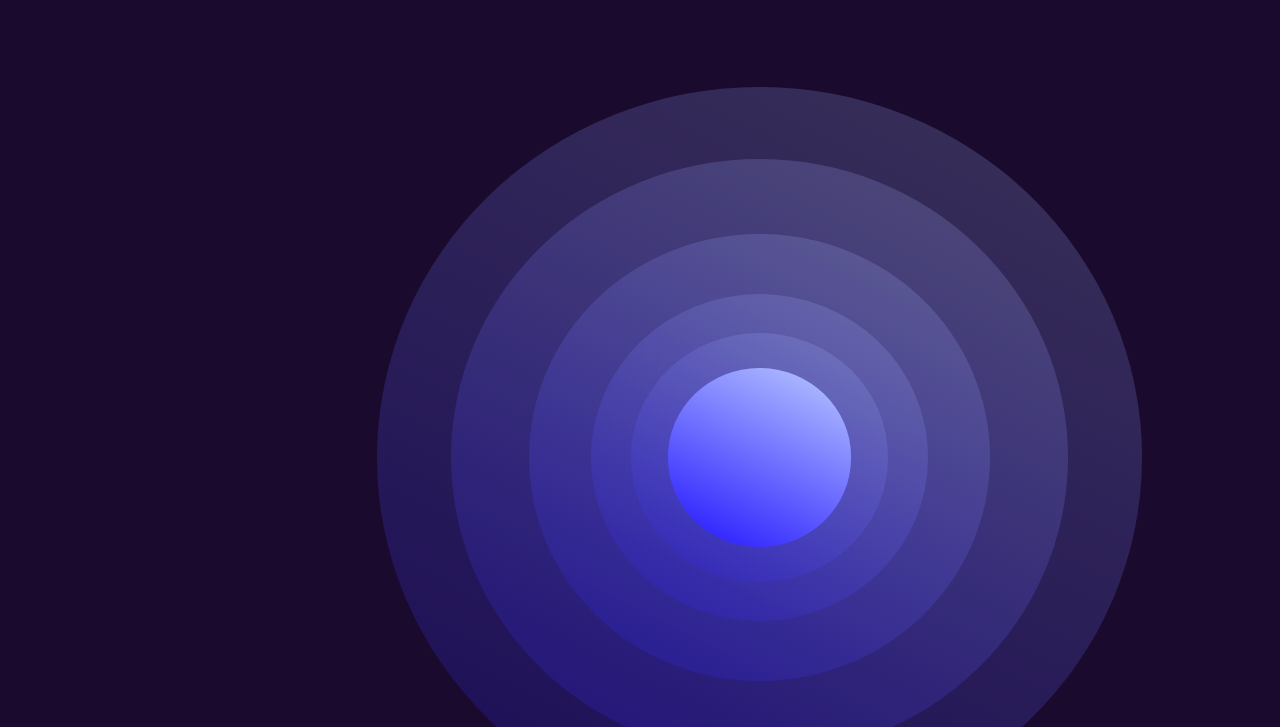
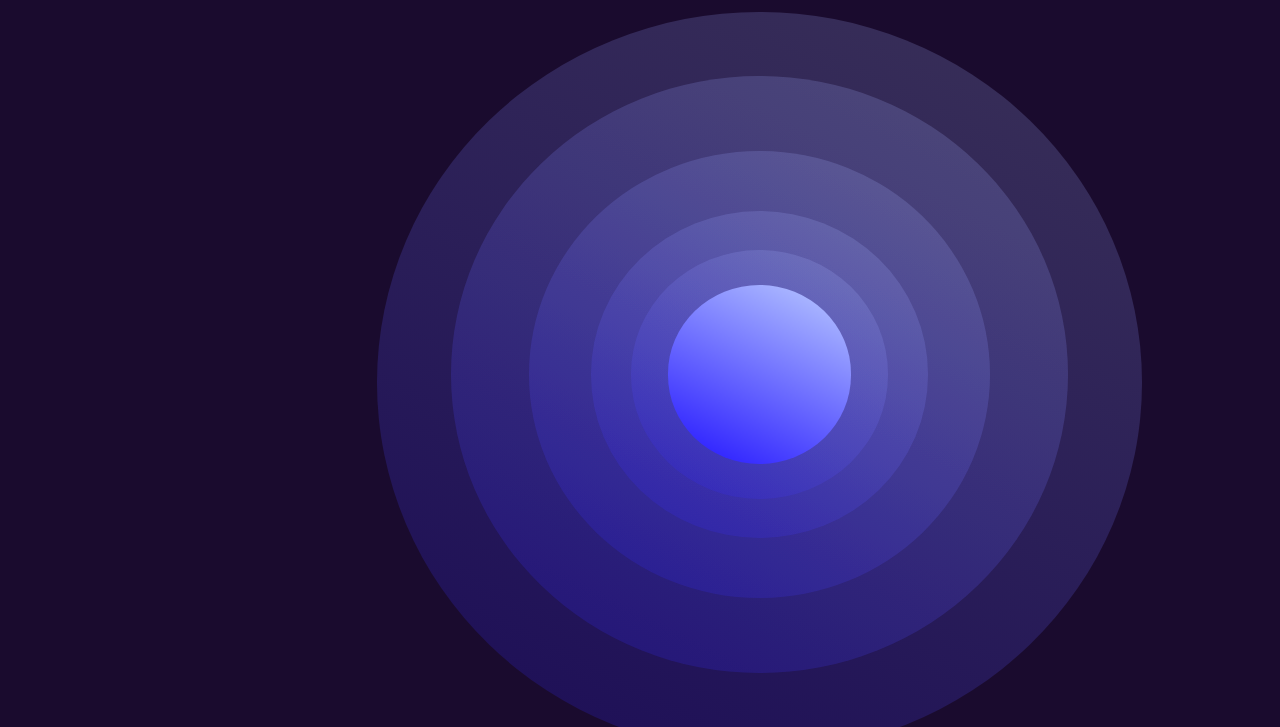
Before and after one commit to Anymoraes5/myPortfolio, a plain HTML site: page myPortfolio/index.htm in a window 1280 px wide. Shown: the part 73-800 px from the top of the page. Drawn offline with nearby package versions, Linux system fonts and the light colour scheme.

Commit message:
edit of footer

```diff
--- a/myPortfolio/css/style.css
+++ b/myPortfolio/css/style.css
@@ -9,11 +9,132 @@
 }
 body {
     background-color: #1a0b2e;
+    height: 150vh;
     /*background-image: linear-gradient(to bottom, #1a0b2e,#4b13bb,#8c52ff);
     background-attachment: fixed; */
 
 }
+.circles{
+    display: flex;
+    justify-content:center;
+    align-items: center;
+}
+.circulo1{
+    position: absolute;
+    border-radius: 50%;
+    width: 765px;
+    height: 741px;
+    left: 377px;
+    top: 85px;
 
+    display: flex;
+    justify-content: center;
+    align-items: center;
+
+}
+/*diferença*/
+.circulo2{
+     /* Ellipse 28 */
+
+     position: absolute;
+     top: 30%;
+     left: 50%;
+     border-radius: 50%;
+     width: 765px;
+     height: 741px;
+     left: 377px;
+     top: 85px;
+
+     background: linear-gradient(206.79deg, rgba(171, 184, 255, 0.2) 10.14%, rgba(53, 42, 255, 0.2) 86.96%);
+     display: flex;
+     justify-content: center;
+     align-items: center;
+}
+/*diferença de 77,85*/
+.circulo3{
+    /* Ellipse 30 */
+
+    position: absolute;
+    border-radius: 50%;
+    width: 616.53px;
+    height: 597.18px;
+    left: 451.21px;
+    top: 148.91px;
+
+    background: linear-gradient(206.79deg, rgba(171, 184, 255, 0.2) 10.14%, rgba(53, 42, 255, 0.2) 86.96%);
+    background-blend-mode: color-dodge;
+    display: flex;
+    justify-content: center;
+    align-items: center;
+}
+/*diferença de 77,85 left*/
+.circulo4{
+    /* Ellipse 29 */
+
+    position: absolute;
+    border-radius: 50%;
+    width: 460.81px;
+    height: 446.35px;
+    left: 529.09px;
+    top: 224.32px;
+
+    background: linear-gradient(206.79deg, rgba(171, 184, 255, 0.2) 10.14%, rgba(53, 42, 255, 0.2) 86.96%);
+    background-blend-mode: color-dodge;
+    display: flex;
+    justify-content: center;
+    align-items: center;
+}
+/*diferença de 61,57*/
+.circulo5{
+    /* Ellipse 27 */
+
+    position: absolute;
+    border-radius: 50%;
+    width: 337.69px;
+    height: 327.09px;
+    left: 590.66px;
+    top: 283.95px;
+
+    background: linear-gradient(206.79deg, rgba(171, 184, 255, 0.2) 10.14%, rgba(53, 42, 255, 0.2) 86.96%);
+    background-blend-mode: color-dodge;
+    display: flex;
+    justify-content: center;
+    align-items: center;
+}
+/* diferença de 40,74 left*/
+.circulo6{
+       /* Ellipse 26 */
+
+       position: absolute;
+       border-radius: 50%;
+       width: 256.21px;
+       height: 248.17px;
+       left: 631.4px;
+       top: 323.42px;
+
+       background: linear-gradient(206.79deg, rgba(171, 184, 255, 0.2) 10.14%, rgba(53, 42, 255, 0.2) 86.96%);
+       background-blend-mode: color-dodge;
+       display: flex;
+       justify-content: center;
+       align-items: center;
+}
+
+/*6 para 7 = difereça de 36,57 left*/
+.circulo7{
+        /* Ellipse 25 */
+
+        position: absolute;
+        border-radius: 50%;
+        width: 183.78px;
+        height: 178.02px;
+        left: 667.61px;
+        top: 358.49px;
+
+        background: linear-gradient(206.79deg, #ABB8FF 10.14%, #352AFF 86.96%);
+        display: flex;
+        justify-content: center;
+        align-items: center;
+}
 .bottons{
     color:aliceblue;
     font-size: 30px;
@@ -22,6 +143,7 @@ body {
 
     display: flex;
     justify-content: space-evenly;
+
     font-family: Share Tech Mono,'Segoe UI', Tahoma, Geneva, Verdana, sans-serif;
 
 }
@@ -41,125 +163,26 @@ body {
     background-color: aliceblue;
     color: #4b13bb;
 }
-.circles{
-    display: flex;
-    justify-content:center;
-    align-items: center;
-}
-.circulo1{
+.copyright{
+
     position: absolute;
-    border-radius: 50%;
-    width: 765px;
-    height: 741px;
-    left: 377px;
-    top: 160px;
+    top: 1300%;
+
+
+    color: aliceblue;
+    font-size: 50px;
+    font-family: Share Tech Mono,'Segoe UI', Tahoma, Geneva, Verdana, sans-serif;
 
     display: flex;
     justify-content: center;
-    align-items: center;
-
+    text-align: center;
 
 }
-/*diferença*/
-.circulo2{
-     /* Ellipse 28 */
-
-     position: absolute;
-     top: 30%;
-     left: 50%;
-     border-radius: 50%;
-     width: 765px;
-     height: 741px;
-     left: 377px;
-     top: 160px;
-
-     background: linear-gradient(206.79deg, rgba(171, 184, 255, 0.2) 10.14%, rgba(53, 42, 255, 0.2) 86.96%);
-     display: flex;
-     justify-content: center;
-     align-items: center;
-}
-/*diferença de 77,85*/
-.circulo3{
-    /* Ellipse 30 */
-
-    position: absolute;
-    border-radius: 50%;
-    width: 616.53px;
-    height: 597.18px;
-    left: 451.21px;
-    top: 231.91px;
-
-    background: linear-gradient(206.79deg, rgba(171, 184, 255, 0.2) 10.14%, rgba(53, 42, 255, 0.2) 86.96%);
-    background-blend-mode: color-dodge;
+footer{
     display: flex;
     justify-content: center;
-    align-items: center;
+    padding: 20px;
+    margin-top: 50px;
+    text-align: center;
+
 }
-/*diferença de 77,85 left*/
-.circulo4{
-    /* Ellipse 29 */
-
-    position: absolute;
-    border-radius: 50%;
-    width: 460.81px;
-    height: 446.35px;
-    left: 529.09px;
-    top: 307.32px;
-
-    background: linear-gradient(206.79deg, rgba(171, 184, 255, 0.2) 10.14%, rgba(53, 42, 255, 0.2) 86.96%);
-    background-blend-mode: color-dodge;
-    display: flex;
-    justify-content: center;
-    align-items: center;
-}
-/*diferença de 61,57*/
-.circulo5{
-    /* Ellipse 27 */
-
-    position: absolute;
-    border-radius: 50%;
-    width: 337.69px;
-    height: 327.09px;
-    left: 590.66px;
-    top: 366.95px;
-
-    background: linear-gradient(206.79deg, rgba(171, 184, 255, 0.2) 10.14%, rgba(53, 42, 255, 0.2) 86.96%);
-    background-blend-mode: color-dodge;
-    display: flex;
-    justify-content: center;
-    align-items: center;
-}
-/* diferença de 40,74 left*/
-.circulo6{
-       /* Ellipse 26 */
-
-       position: absolute;
-       border-radius: 50%;
-       width: 256.21px;
-       height: 248.17px;
-       left: 631.4px;
-       top: 406.42px;
-
-       background: linear-gradient(206.79deg, rgba(171, 184, 255, 0.2) 10.14%, rgba(53, 42, 255, 0.2) 86.96%);
-       background-blend-mode: color-dodge;
-       display: flex;
-       justify-content: center;
-       align-items: center;
-}
-
-/*6 para 7 = difereça de 36,57 left*/
-.circulo7{
-        /* Ellipse 25 */
-
-        position: absolute;
-        border-radius: 50%;
-        width: 183.78px;
-        height: 178.02px;
-        left: 667.61px;
-        top: 441.49px;
-
-        background: linear-gradient(206.79deg, #ABB8FF 10.14%, #352AFF 86.96%);
-        display: flex;
-        justify-content: center;
-        align-items: center;
-}
--- a/myPortfolio/index.htm
+++ b/myPortfolio/index.htm
@@ -3,7 +3,7 @@
 <head>
     <meta charset="UTF-8">
     <meta name="viewport" content="width=device-width, initial-scale=1.0">
-    <title>Any Moraes</title>
+    <title>𝐀𝐧𝐲 𝐌𝐨𝐫𝐚𝐞𝐬</title>
     <!-- fonts google-->
     <link rel="preconnect" href="https://fonts.googleapis.com">
     <link rel="preconnect" href="https://fonts.gstatic.com" crossorigin>
@@ -20,11 +20,6 @@
                     <div class="bottom"> Sobre mim </div>
                     <div class="bottom"> Projetos </div>
                     <div class="bottom"> Contatos </div>
-                </div>
-            </div>
-
-        </div>
-        <div class="backgroundStar">
 
                 </div>
                 <div  class="circles">
@@ -35,6 +30,15 @@
                     <div class = "circulo5"></div>
                     <div class = "circulo6"></div>
                     <div class = "circulo7"></div>
+
+                </div>
+
+                <div class="text">
+                    Analyst and developer
+                </div>
+
+            </div>
+
         </div>
 
     </header>
@@ -69,9 +73,9 @@
     </section>
 </main>
 <footer>
-    <p>
-        2024 | Design e código por Ana Caroline Moraes
-    </p>
+    <p1 class="copyright">
+        2024 | ✦ Design e código por Ana Caroline Moraes
+    </p1>
 
 </footer>
 </html>
```
Lines whose indentation alone changed are shown as unchanged.
